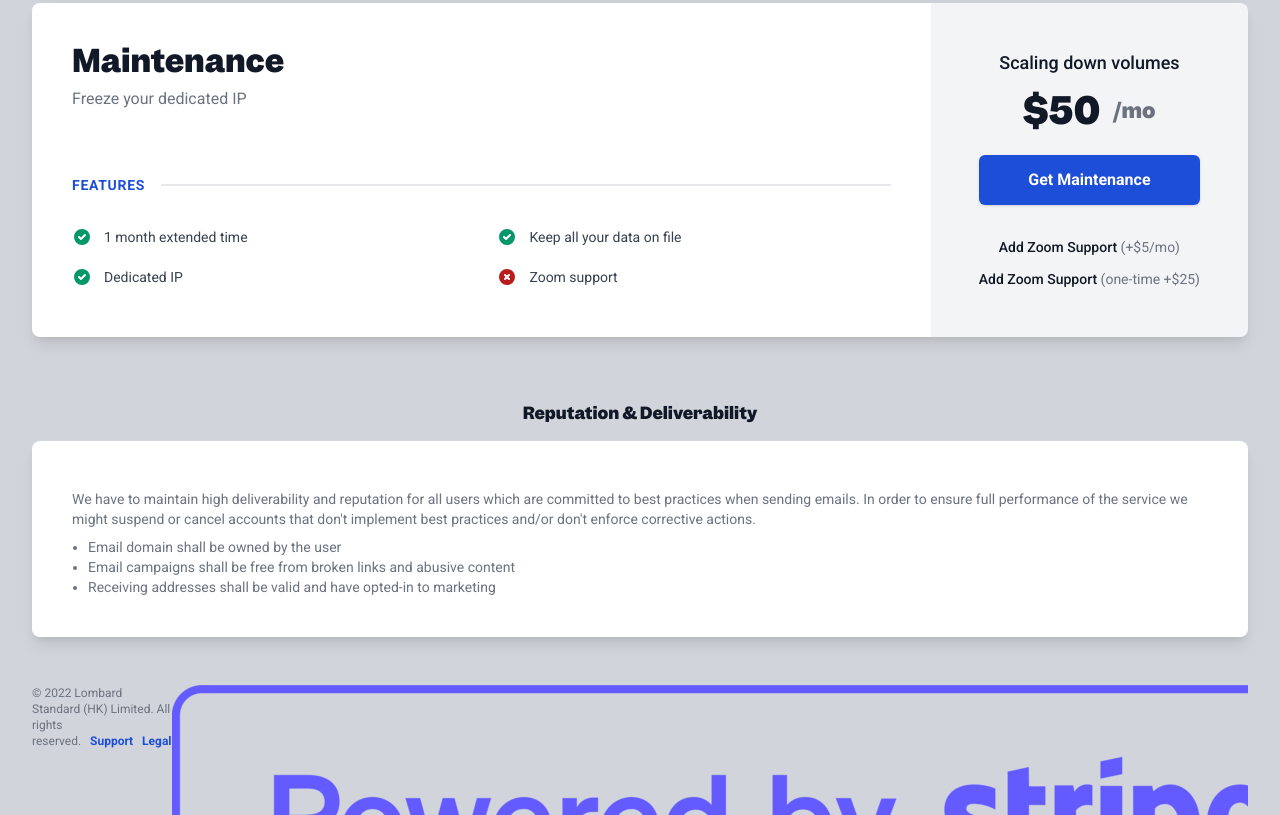
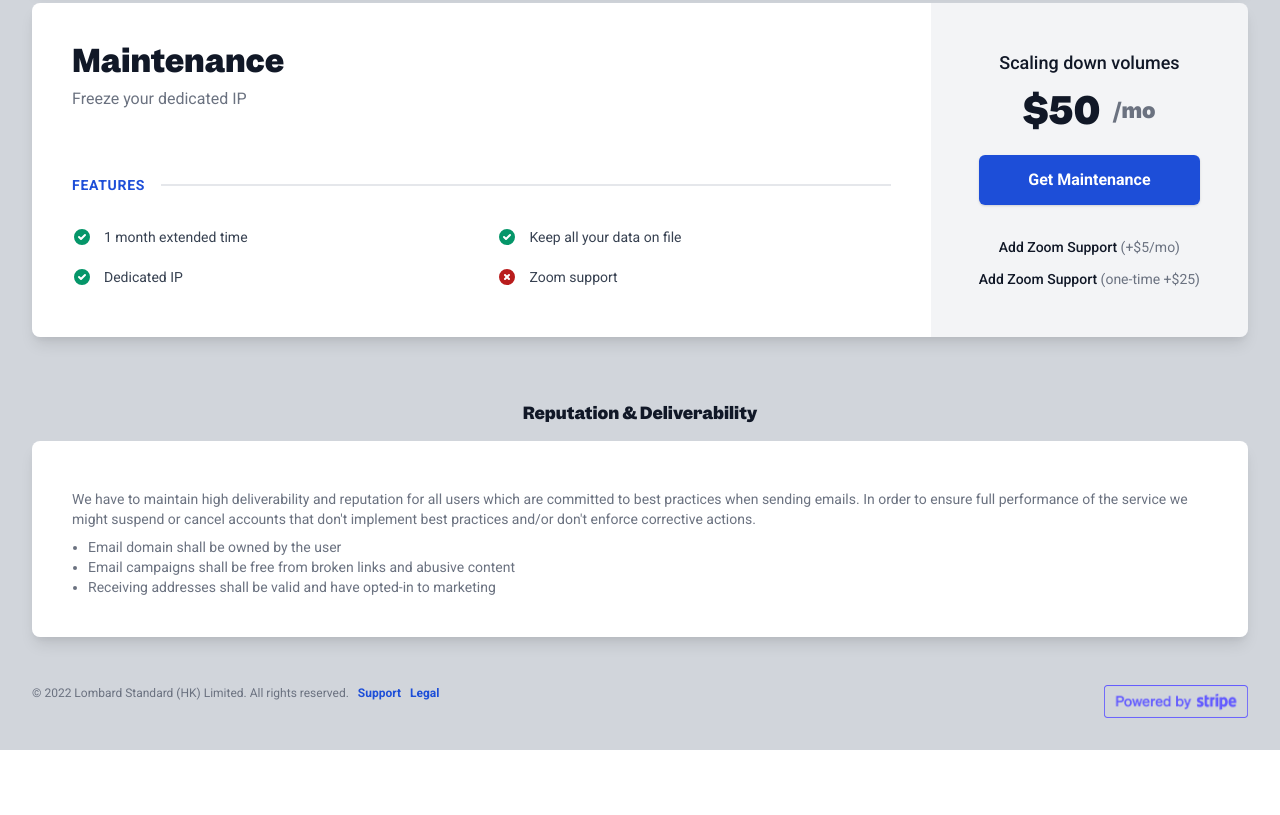
Before and after one commit to LombardStandard/website, a plain HTML site: page email-marketing.html in a window 1280 px wide. Shown: the part 1985-2800 px from the top of the page. After the commit the page ends 2735 px from the top, so only its background shows below. Drawn offline with nearby package versions, Linux system fonts and the light colour scheme.

Commit message:
Update email-marketing.html

```diff
--- a/email-marketing.html
+++ b/email-marketing.html
@@ -679,7 +679,7 @@
       <div class="max-w-7xl mx-auto px-4 sm:px-6 lg:px-8 mt-12 mb-4">
         <div class="max-w-lg mx-auto overflow-hidden lg:max-w-none flex justify-between">
           <div class="text-gray-500 text-xs">&copy; <span id=copyright></span> Lombard Standard (HK) Limited. All rights reserved.&nbsp;&nbsp;&nbsp;<strong class="text-blue-700"><a href="https://lombardstandard.com/contact">Support</a>&nbsp;&nbsp;&nbsp;<a href="https://lombardstandard.com/legal#Privacytab">Legal</a></strong></div>
-          <img src="img/icon-stripe.png" alt="Stripe" class="w-38">
+          <img src="img/icon-stripe.png" alt="Stripe" class="w-36">
         </div>
       </div>
     </div>
```
